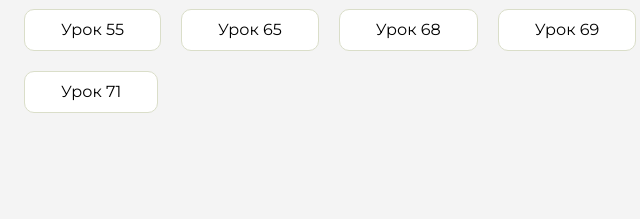
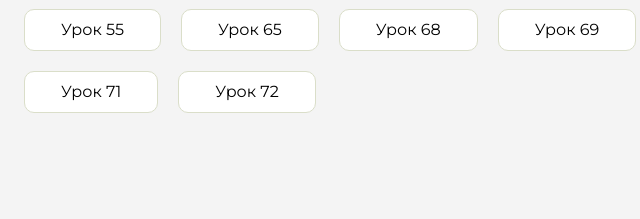
Before and after one commit to VanDog2912/homework, a plain HTML site: page index.html in a window 1280 px wide. Shown: the part 291-510 px from the top of the page, 432-1072 px from the left. Drawn offline with Linux system fonts and the light colour scheme.

Commit message:
Update index.html

```diff
--- a/index.html
+++ b/index.html
@@ -119,6 +119,9 @@
                      <li class="content__list-item">
                         <a href="homework-9/index.html">Урок 71</a>
                     </li>
+                    <li class="content__list-item">
+                        <a href="homework-10/index.html">Урок 72</a>
+                    </li>
                 </ul>
             </div>
             <div class="content__block hidden" id="diplomBlock">
```
